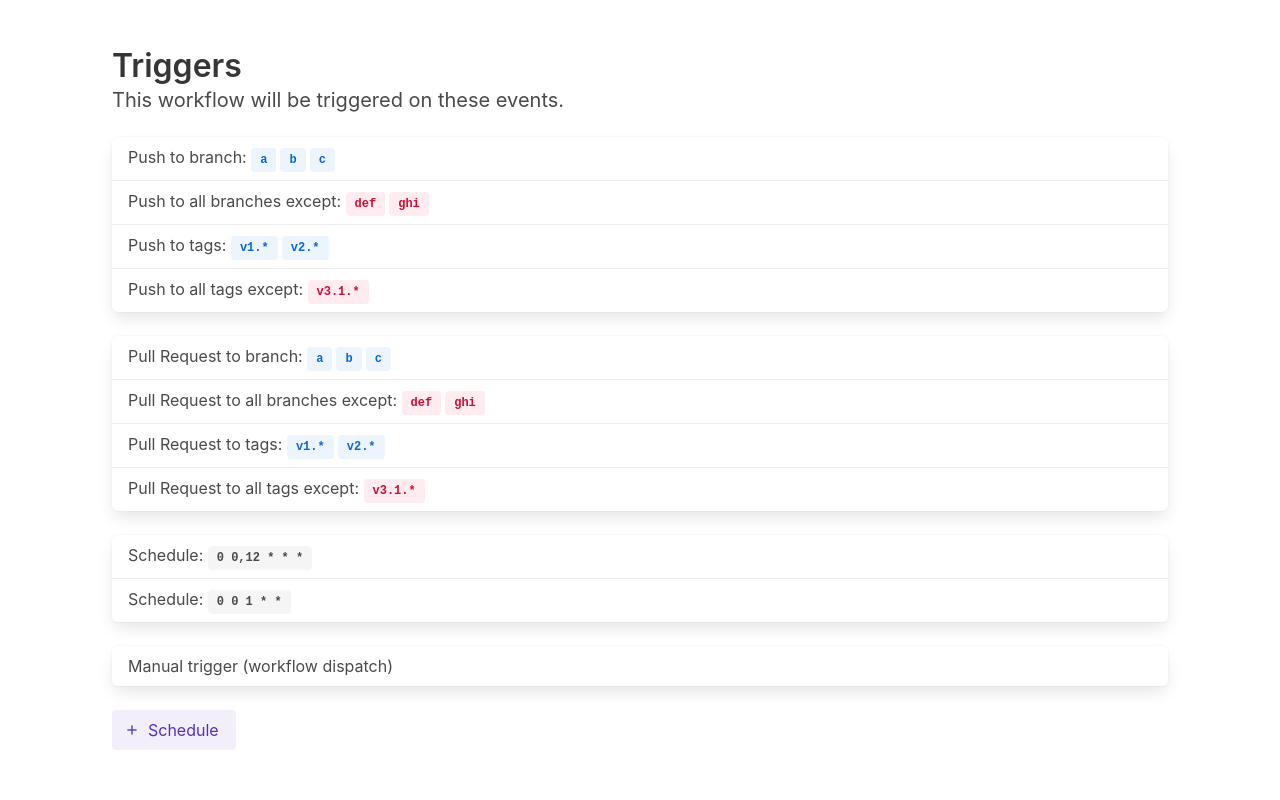
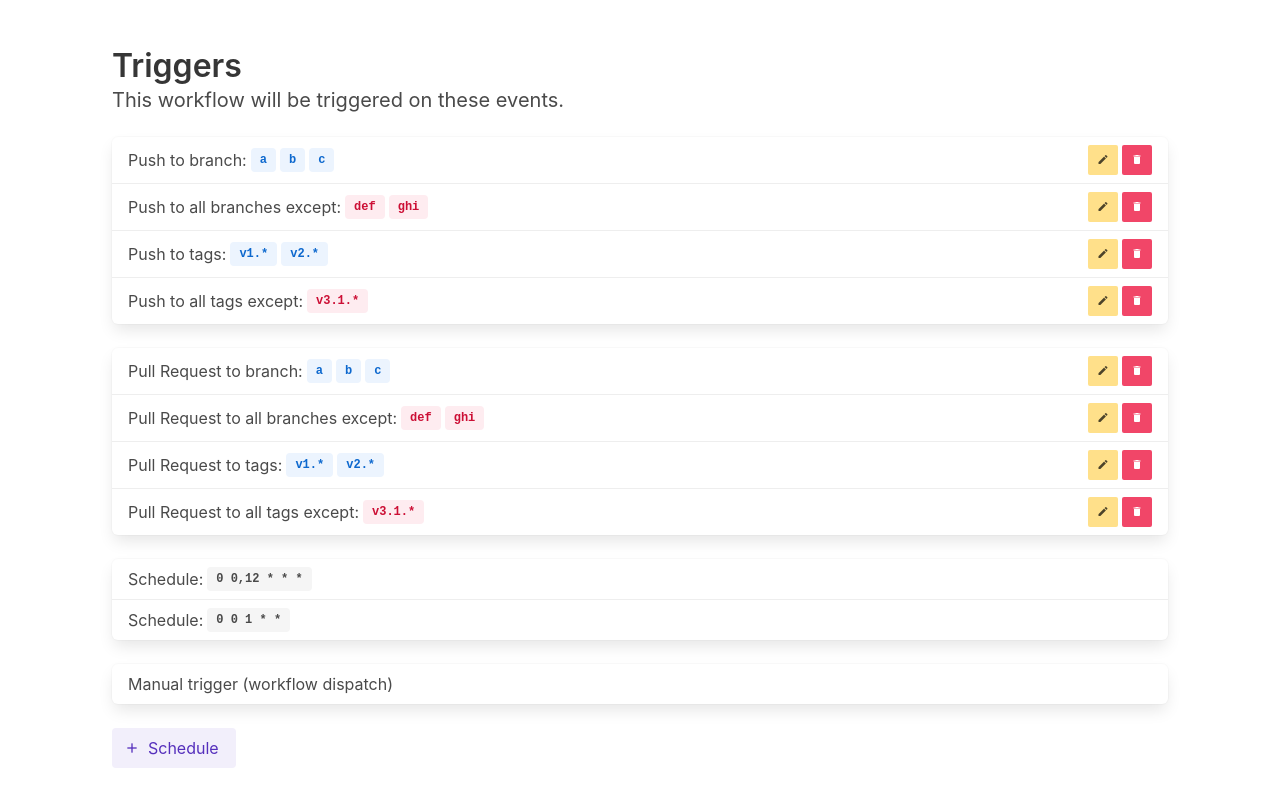
Before and after one commit to encX/gha-workflow-builder, a Vue app: page / in a window 1280 px wide. Shown: the top 800 px of the page. Built offline with nearby package versions, Linux system fonts and the light colour scheme.

Commit message:
Add push pr display hooks

```diff
--- /dev/null
+++ b/src/TriggerBuilderState.ts
@@ -0,0 +1,31 @@
+import { PushPrStage } from "@/types/Trigger/pushPrConfig";
+import { Trigger } from "@/types/Trigger/trigger";
+import Vue from "vue";
+
+interface TriggerBuilderState {
+  stage: "pick-type" | "build" | "edit";
+  buildType: keyof Trigger;
+  pushPrStage: PushPrStage;
+  isEditing: boolean;
+}
+
+export const triggerBuilderState: TriggerBuilderState = Vue.observable({
+  stage: "pick-type",
+  buildType: "push",
+  pushPrStage: "neutral",
+  isEditing: false,
+});
+
+export function onTriggerBuilderDone() {
+  triggerBuilderState.stage = "pick-type";
+  triggerBuilderState.isEditing = false;
+}
+
+export function onEditPushPr(
+  type: "push" | "pull_request",
+  stage: PushPrStage
+) {
+  triggerBuilderState.stage = "build";
+  triggerBuilderState.buildType = type;
+  triggerBuilderState.pushPrStage = stage;
+}
--- a/src/components/DisplayAid/Rows.vue
+++ b/src/components/DisplayAid/Rows.vue
@@ -16,6 +16,8 @@ export default class Rows extends Vue {}
 
   > div {
     padding: 8px 16px;
+    display: flex;
+    align-items: center;
 
     &:not(:last-child) {
       border-bottom: 1px solid #eee;
--- a/src/components/TriggerBuilder.vue
+++ b/src/components/TriggerBuilder.vue
@@ -7,10 +7,6 @@
     <PushPrDisplay type="pull_request" :config="pr" />
     <ScheduleDisplay :config="schedule" />
     <ManualDisplay v-if="manual" />
-
-    <div v-if="stage === 'neutral'" @click="onClickAddNew" class="buttons">
-      <b-button class="is-primary">Add</b-button>
-    </div>
 
     <div v-if="stage === 'pick-type'" class="buttons">
       <b-button
@@ -48,14 +44,8 @@
         (buildType === 'push' || buildType === 'pull_request')
       "
       :type="buildType"
-      :on-complete="onBuildComplete"
-      :on-cancel="onBuilderCancel"
     />
-    <ScheduleBuilder
-      v-if="stage === 'build' && buildType === 'schedule'"
-      :on-complete="onBuildComplete"
-      :on-cancel="onBuilderCancel"
-    />
+    <ScheduleBuilder v-if="stage === 'build' && buildType === 'schedule'" />
   </section>
 </template>
 
@@ -64,7 +54,10 @@ import Vue from "vue";
 import { Component } from "vue-property-decorator";
 
 import { workflow, setManual } from "@/store";
-import { Trigger } from "@/types/Trigger/trigger";
+import {
+  onTriggerBuilderDone,
+  triggerBuilderState as state,
+} from "@/TriggerBuilderState";
 import PushPrBuilder from "@/components/TriggerBuilders/PushPrBuilder.vue";
 import PushPrDisplay from "@/components/TriggerBuilders/PushPrDisplay.vue";
 import ScheduleBuilder from "@/components/TriggerBuilders/ScheduleBuilder.vue";
@@ -93,47 +86,32 @@ import ManualDisplay from "@/components/TriggerBuilders/ManualDisplay.vue";
         !workflow.on?.pull_request?.["tags-ignore"]),
     schedule: () => workflow.on?.schedule,
     manual: () => workflow.on?.workflow_dispatch,
+    stage: () => state.stage,
+    buildType: () => state.buildType,
   },
   methods: {},
 })
 export default class TriggerBuilder extends Vue {
-  private buildType: BuildType | null = null;
-  private stage: BuilderStage = "pick-type";
   private subBtnClass = "is-primary is-light";
 
   private onClickPush(): void {
-    this.stage = "build";
-    this.buildType = "push";
+    state.stage = "build";
+    state.buildType = "push";
   }
 
   private onClickPr(): void {
-    this.stage = "build";
-    this.buildType = "pull_request";
+    state.stage = "build";
+    state.buildType = "pull_request";
   }
 
   private onClickSchedule(): void {
-    this.stage = "build";
-    this.buildType = "schedule";
+    state.stage = "build";
+    state.buildType = "schedule";
   }
 
   private onClickManual(): void {
     setManual();
-    this.onBuildComplete();
-  }
-
-  private onClickAddNew(): void {
-    this.stage = "pick-type";
-  }
-
-  private onBuilderCancel(): void {
-    this.stage = "pick-type";
-  }
-
-  private onBuildComplete(): void {
-    this.stage = "pick-type";
-    this.buildType = null;
+    onTriggerBuilderDone();
   }
 }
-type BuildType = keyof Trigger;
-type BuilderStage = "neutral" | "pick-type" | "build";
 </script>
--- a/src/components/TriggerBuilders/BranchDisplay.vue
+++ b/src/components/TriggerBuilders/BranchDisplay.vue
@@ -1,13 +1,25 @@
 <template>
-  <div>
+  <div class="branch-display">
+    <div class="description">
       {{ targetText }}:
       <b-tag
-      class="is-light is-family-monospace mr-1 has-text-weight-bold"
+        class="is-light is-family-monospace ml-1 has-text-weight-bold"
         :type="displayType"
         v-for="item in list"
         :key="item"
         >{{ item }}</b-tag
       >
+    </div>
+    <b-button
+      class="control-btn is-warning is-small"
+      icon-left="pencil"
+      @click="onEdit"
+    />
+    <b-button
+      class="control-btn is-danger is-small"
+      icon-left="delete"
+      @click="onDelete"
+    />
   </div>
 </template>
 
@@ -19,6 +31,22 @@ import { Component, Prop } from "vue-property-decorator";
 export default class BranchDisplay extends Vue {
   @Prop({ required: true }) private readonly targetText!: string;
   @Prop({ required: true }) private readonly list!: string[];
-  @Prop({ default: "is-info" }) private readonly displayType;
+  @Prop({ default: "is-info" }) private readonly displayType!: string;
+  @Prop({ required: true }) private readonly onDelete!: () => void;
+  @Prop({ required: true }) private readonly onEdit!: () => void;
 }
 </script>
+
+<style lang="scss">
+.branch-display {
+  .description {
+    display: flex;
+    align-items: center;
+    flex-grow: 1;
+  }
+
+  .control-btn {
+    margin-left: 4px;
+  }
+}
+</style>
--- a/src/components/TriggerBuilders/PushPrDisplay.vue
+++ b/src/components/TriggerBuilders/PushPrDisplay.vue
@@ -3,23 +3,31 @@
     <BranchDisplay
       :target-text="`${Type} to branch`"
       :list="config.branches"
+      :on-edit="onEditBranch"
+      :on-delete="onDeletePH"
       v-if="config.branches"
     />
     <BranchDisplay
       display-type="is-danger"
       :target-text="`${Type} to all branches except`"
       :list="config['branches-ignore']"
+      :on-edit="onEditBranchIgnore"
+      :on-delete="onDeletePH"
       v-if="config['branches-ignore']"
     />
     <BranchDisplay
       :target-text="`${Type} to tags`"
       :list="config.tags"
+      :on-edit="onEditTag"
+      :on-delete="onDeletePH"
       v-if="config.tags"
     />
     <BranchDisplay
       display-type="is-danger"
       :target-text="`${Type} to all tags except`"
       :list="config['tags-ignore']"
+      :on-edit="onEditTagIgnore"
+      :on-delete="onDeletePH"
       v-if="config['tags-ignore']"
     />
   </Rows>
@@ -28,14 +36,17 @@
 <script lang="ts">
 import Vue from "vue";
 import { Component, Prop } from "vue-property-decorator";
+import { PushPrConfig } from "@/types/Trigger/pushPrConfig";
 
-import { PushPrConfig } from "@/types/Trigger/pushPrConfig";
 import { getTriggerTitle } from "@/helpers/TriggerTypeMapper";
 import BranchDisplay from "@/components/TriggerBuilders/BranchDisplay.vue";
+import PushPrBuilder from "@/components/TriggerBuilders/PushPrBuilder.vue";
 import Rows from "@/components/DisplayAid/Rows.vue";
+import { onEditPushPr, triggerBuilderState } from "@/TriggerBuilderState";
 
 @Component({
-  components: { BranchDisplay, Rows },
+  components: { BranchDisplay, PushPrBuilder, Rows },
+  computed: {},
 })
 export default class PushPrDisplay extends Vue {
   @Prop({ required: true }) private readonly type!: "pull_request" | "push";
@@ -44,5 +55,14 @@ export default class PushPrDisplay extends Vue {
   get Type(): string {
     return getTriggerTitle(this.type);
   }
+
+  private onEditBranch = () => onEditPushPr(this.type, "branches");
+  private onEditBranchIgnore = () => onEditPushPr(this.type, "branches-ignore");
+  private onEditTag = () => onEditPushPr(this.type, "tags");
+  private onEditTagIgnore = () => onEditPushPr(this.type, "tags-ignore");
+
+  private onDeletePH = () => {
+    alert("555");
+  };
 }
 </script>
--- a/src/components/TriggerBuilders/ScheduleBuilder.vue
+++ b/src/components/TriggerBuilders/ScheduleBuilder.vue
@@ -17,16 +17,14 @@
 
 <script lang="ts">
 import Vue from "vue";
-import { Component, Prop } from "vue-property-decorator";
+import { Component } from "vue-property-decorator";
 
 import { setSchedule, workflow } from "@/store";
 import { CronConfig } from "@/types/Trigger/cronConfig";
+import { onTriggerBuilderDone } from "@/TriggerBuilderState";
 
 @Component
 export default class ScheduleBuilder extends Vue {
-  @Prop({ default: () => () => null }) private readonly onComplete!: () => void;
-  @Prop({ default: () => () => null }) private readonly onCancel!: () => void;
-
   private config: CronConfig[] = [];
   private newCron = "";
 
@@ -37,7 +35,9 @@ export default class ScheduleBuilder extends Vue {
   private done(): void {
     this.config = [...this.config, { cron: this.newCron }];
     setSchedule(this.config);
-    this.onComplete();
+    onTriggerBuilderDone();
   }
+
+  private onCancel = onTriggerBuilderDone;
 }
 </script>
--- a/src/components/TriggerBuilders/ScheduleDisplay.vue
+++ b/src/components/TriggerBuilders/ScheduleDisplay.vue
@@ -2,7 +2,7 @@
   <Rows v-if="config">
     <div v-for="({ cron }, index) in config" :key="index">
       Schedule:
-      <b-tag class="is-light is-family-monospace mr-1 has-text-weight-bold">{{
+      <b-tag class="is-light is-family-monospace ml-1 has-text-weight-bold">{{
         cron
       }}</b-tag>
     </div>
--- a/src/types/Trigger/pushPrConfig.ts
+++ b/src/types/Trigger/pushPrConfig.ts
@@ -4,3 +4,5 @@ export interface PushPrConfig {
   "branches-ignore"?: string[];
   "tags-ignore"?: string[];
 }
+
+export type PushPrStage = keyof PushPrConfig | "neutral";
--- a/src/types/workflow.ts
+++ b/src/types/workflow.ts
@@ -3,7 +3,7 @@ import { Trigger } from "@/types/Trigger/trigger";
 
 export interface Workflow {
   name?: string;
-  on?: Trigger;
+  on: Trigger;
   jobs?: {
     [name: string]: Job;
   };
```
Lines whose indentation alone changed are shown as unchanged.
